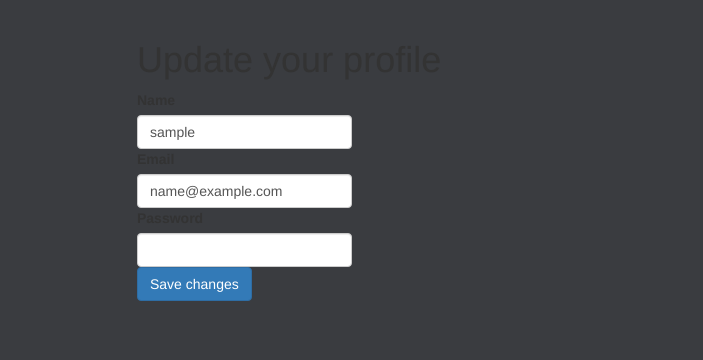
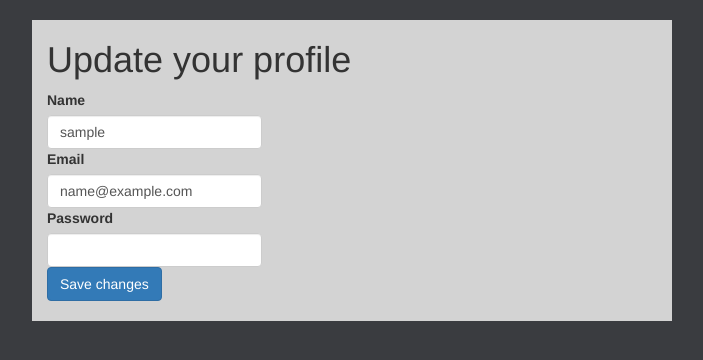
Before and after one commit to nyc-chipmunks-2016/typing-game, a Rails app: page /users/1/edit in a window 1280 px wide. Shown: the part 86-446 px from the top of the page, without its empty margins (268-971 px from the left). Run offline with Rails 7, Linux system fonts and the light colour scheme; the visitor is signed in with stand-in values (Sample User, id 1); some libraries are stand-ins or nearby versions.

Commit message:
fix edit profile page

```diff
--- a/app/assets/stylesheets/application.css
+++ b/app/assets/stylesheets/application.css
@@ -4,7 +4,18 @@
   font-family: 'helvetica';
   background-color: #3A3C40;
 }
-
+.edit-profile {
+  background-color: lightgrey;
+  position: absolute;
+  margin-left: 100px;
+  /*margin-right: 750px;*/
+  /*width: 100%;*/
+  /*margin-right: 70px;*/
+  /*width: 50%;*/
+  display: block;
+  left: 200px;
+  /*left:30%;*/
+}
 .about-game {
   margin-bottom: 177px;
 }
--- a/app/views/users/edit.html.erb
+++ b/app/views/users/edit.html.erb
@@ -1,6 +1,6 @@
-<div class="container">
+<div class="container ">
   <div class="row">
-    <div class="col-md-6 col-md-offset-3">
+    <div class="col-md-6 col-md-offset-3 edit-profile">
       <h1>Update your profile</h1>
       <%if @errors%>
         <%@errors.each do|error|%>
```
